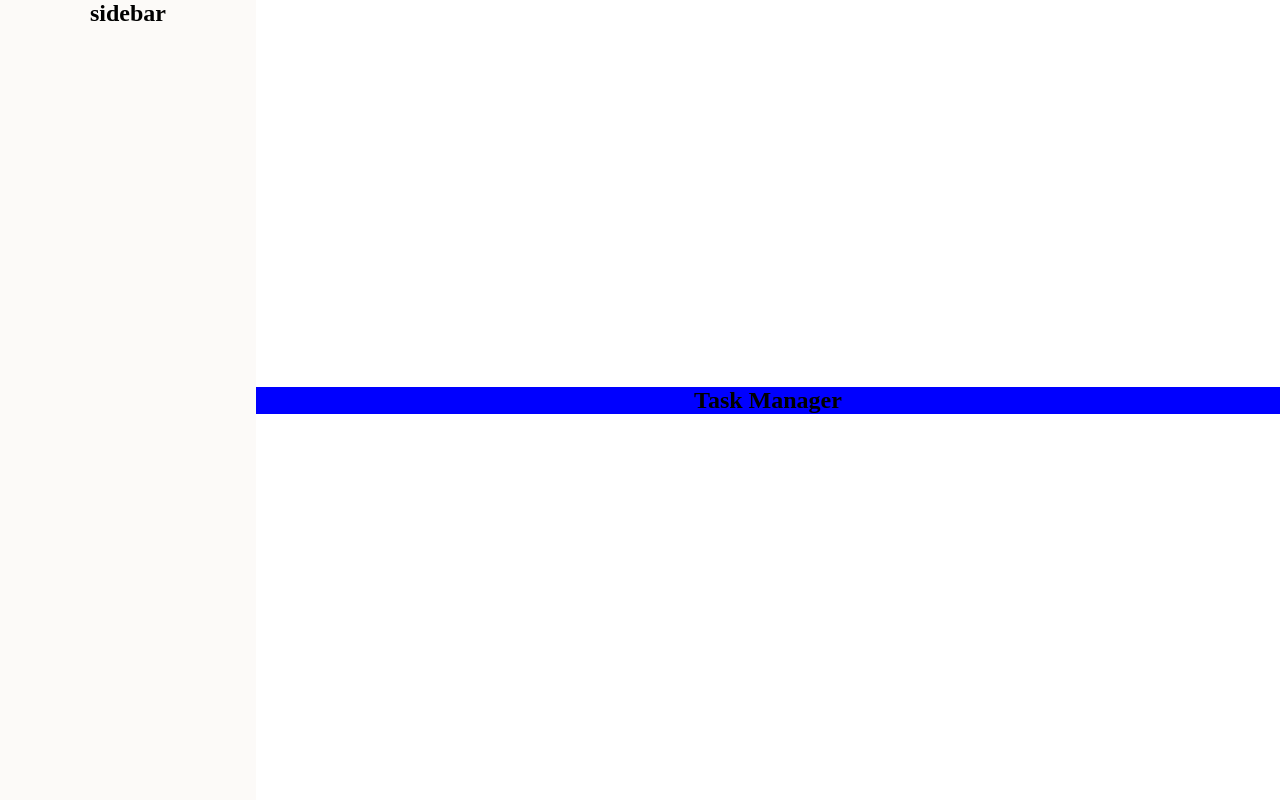
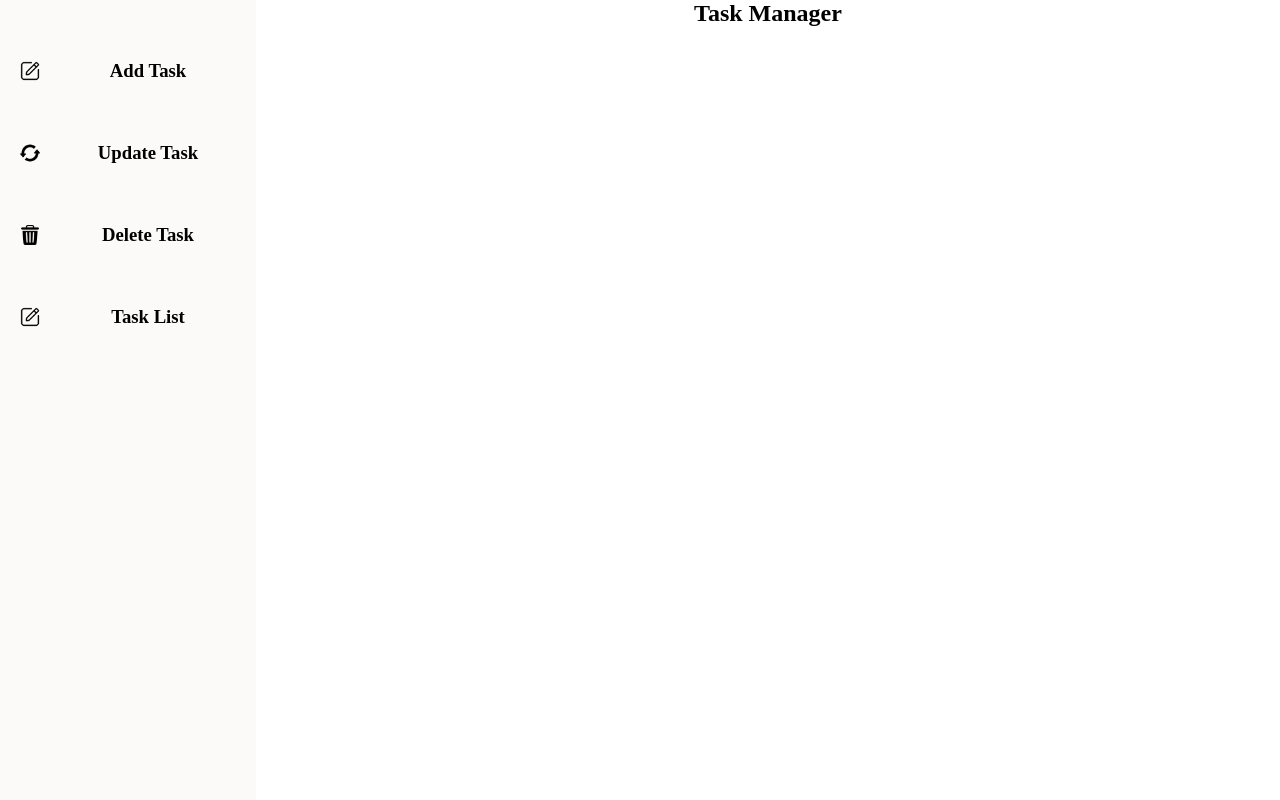
Before and after one commit to Ashok41-dev/TaskManager, a Flask app: page / in a window 1280 px wide. Run offline with Flask 3, Linux system fonts and the light colour scheme.

Commit message:
crudoperationpage_sidebar

```diff
--- a/TaskManager/static/css/index.css
+++ b/TaskManager/static/css/index.css
@@ -20,9 +20,24 @@ h1{
     width: 20%;
     background-color: #FCFAF8;
     height: 100%;
+    display: flex;
+    justify-content: flex-start;
+    align-items: center;
+    flex-direction: column;
 }
 .main .maincontent
 {
     width: 80%;
-    background-color: blue;
+    height: 100%;
 }
+.crudlist
+{
+    display: flex;
+    justify-content: space-between;
+    align-items: center;
+    width: 100%;
+    margin-top: 60px;
+}
+.crudlist img{
+    margin-left: 20px;
+}
--- a/TaskManager/templates/components/sidebar.html
+++ b/TaskManager/templates/components/sidebar.html
@@ -1 +1,16 @@
-<h1>sidebar</h1>
+<section class="crudlist">
+    <img src="static/Assets/edit.png" width="20" height="20"/>
+    <h1>Add Task</h1>
+</section>
+<section class="crudlist">
+    <img  src="static/Assets/refresh.png"  width="20" height="20"/>
+    <h1>Update Task</h1>
+</section>
+<section class="crudlist">
+    <img  src="static/Assets/bin.png"  width="20" height="20"/>
+    <h1>Delete Task</h1>
+</section>
+<section class="crudlist">
+    <img  src="static/Assets/edit.png"  width="20" height="20"/>
+    <h1>Task List</h1>
+</section>
```
Also changed, not shown: TaskManager/static/Assets/bin.png (added), TaskManager/static/Assets/edit.png (added), TaskManager/static/Assets/refresh.png (added).
